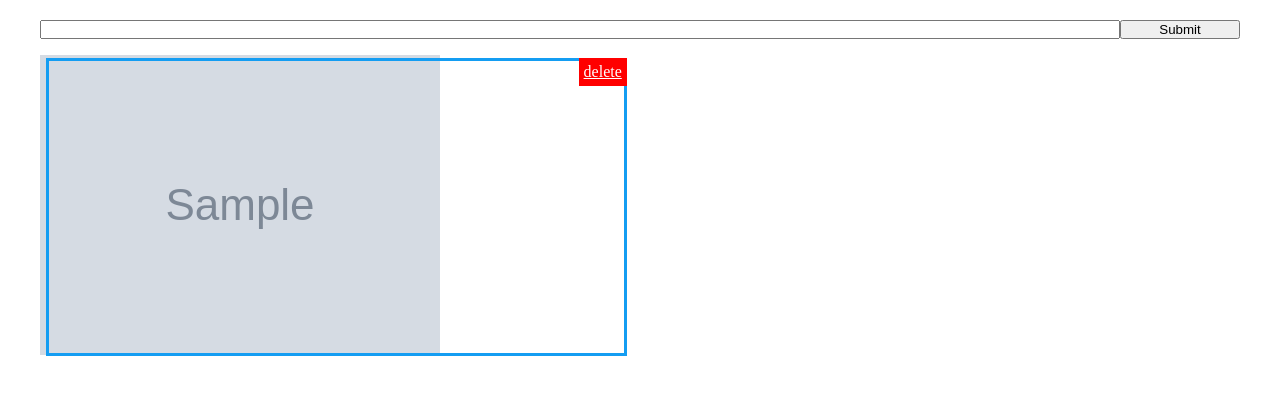
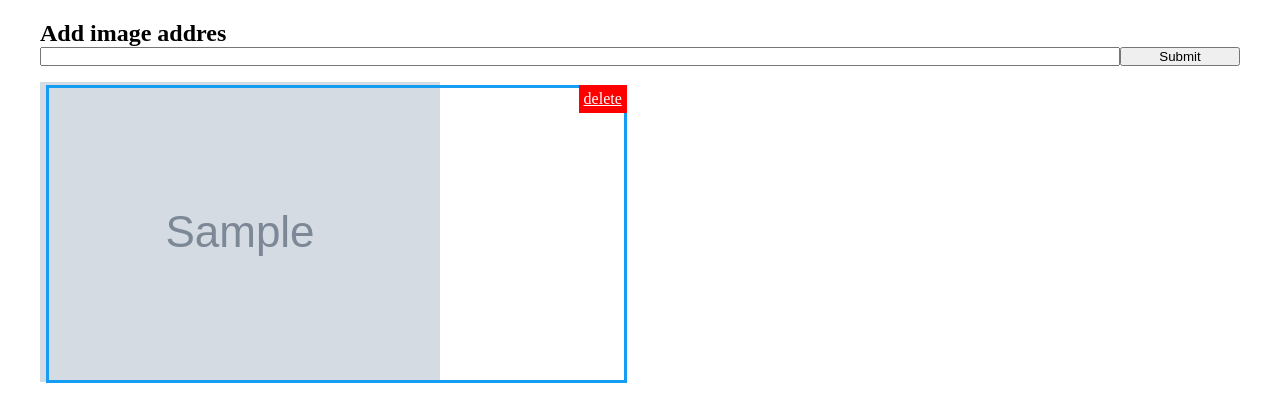
Before and after one commit to dkorolev13/django-project, a Django app: page /face/ in a window 1280 px wide. Shown: the top 420 px of the page. Run offline with Django 4.2, Linux system fonts and the light colour scheme; tables that the repository leaves empty hold one stand-in row (values such as "Sample post"); grey boxes marked "Sample" are stand-in pictures.

Commit message:
add row on web page

```diff
--- a/web/app/face/templates/face/index.html
+++ b/web/app/face/templates/face/index.html
@@ -10,7 +10,7 @@
 </head>
 <body>
     <div class="wrapper">
-
+    <h2>Add image addres</h2>
     <form action="" method="post">
         <input type="text" name="image_url">
         <input type="submit">
```
Also changed, not shown: 1 other file.
